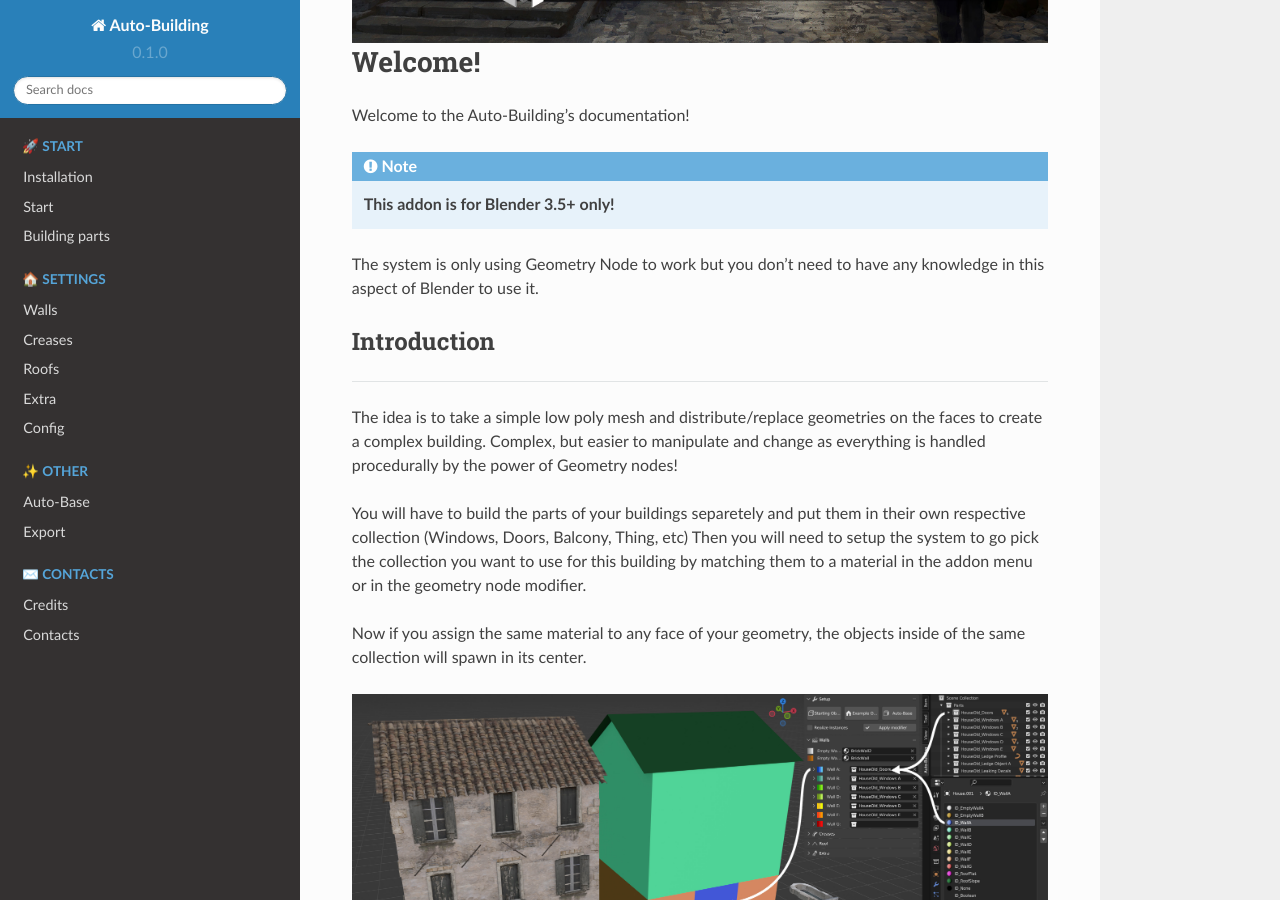
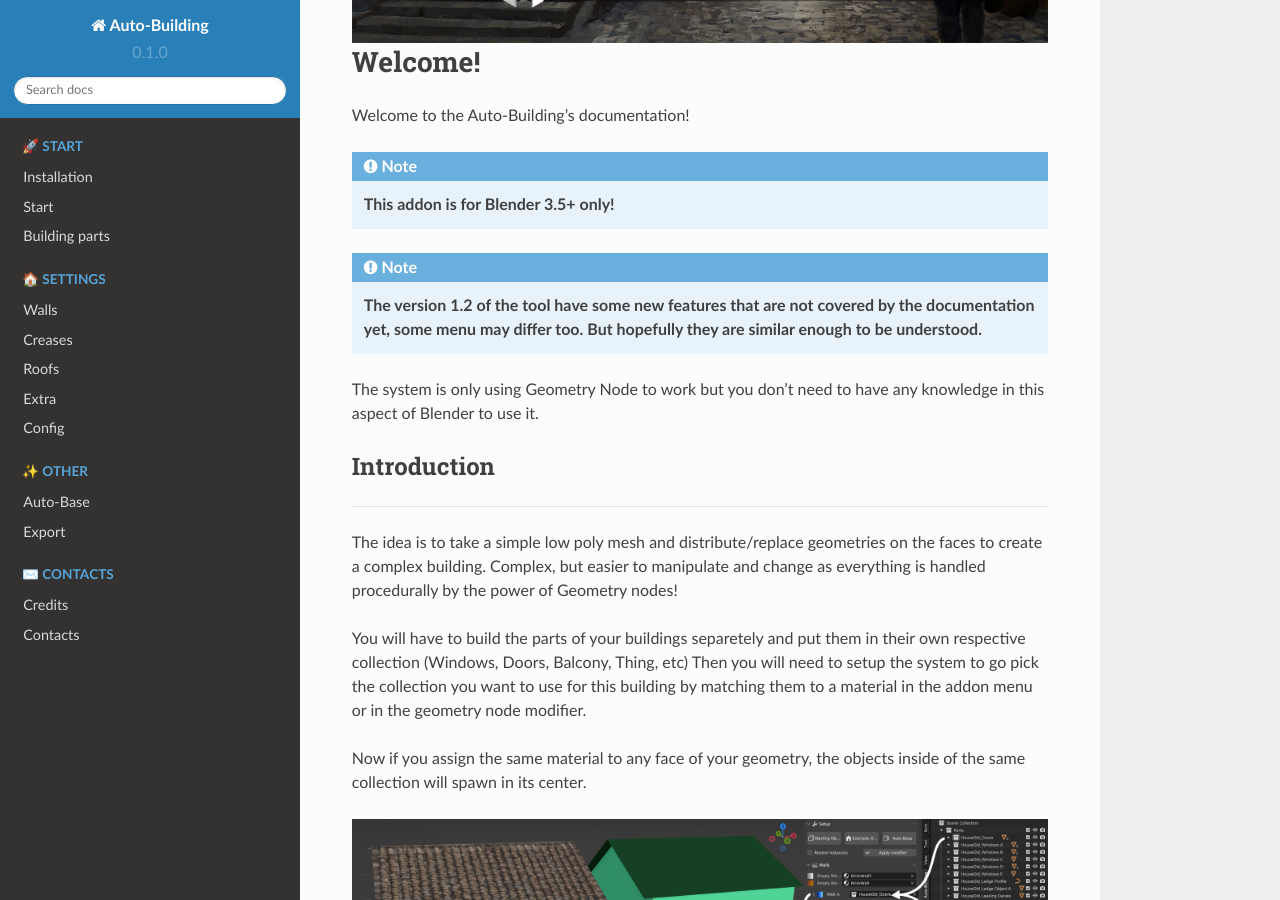
Before and after one commit to charlesque/Auto-Building, a Sphinx documentation site: the page built from docs/source/index.rst, in a window 1280 px wide and 900 px high, scrolled down 448 px. Built offline with Sphinx 7.4.7 and the Read the Docs theme 2.0.0, drawn with Linux system fonts in a browser that asks for light colours.

Commit message:
Update index.rst

```diff
--- a/docs/source/index.rst
+++ b/docs/source/index.rst
@@ -8,6 +8,10 @@
 
 .. note::
    **This addon is for Blender 3.5+ only!**
+
+
+.. note::
+   **The version 1.2 of the tool have some new features that are not covered by the documentation yet, some menu may differ too. But hopefully they are similar enough to be understood.**
 
 The system is only using Geometry Node to work but you don't need to have any knowledge in this aspect of Blender to use it.
 
```
